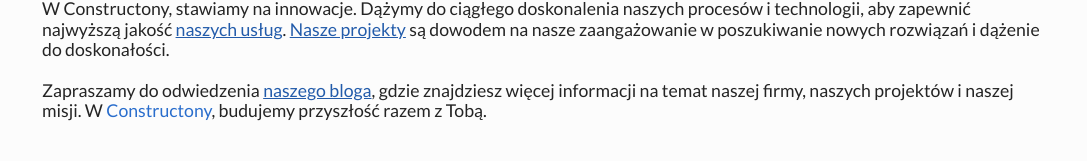
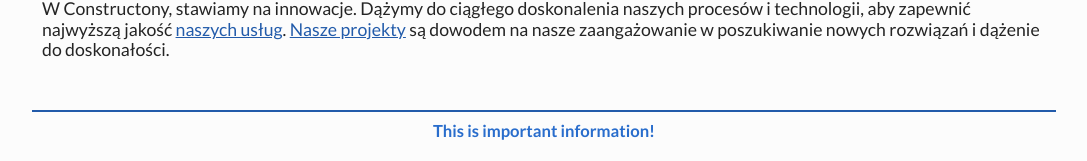
Before and after one commit to xtherexuu/Constructony, a React (Vite) app: page /aboutus in a window 1280 px wide. Shown: the part 693-854 px from the top of the page, without its empty margins (96-1183 px from the left). Built offline with nearby package versions, Linux system fonts and the light colour scheme.

Commit message:
Delete the blog section from whole site

```diff
--- a/src/components/Pages/About/index.jsx
+++ b/src/components/Pages/About/index.jsx
@@ -41,13 +41,6 @@
           <TextLink to="/projects">Nasze projekty</TextLink> są dowodem na nasze
           zaangażowanie w poszukiwanie nowych rozwiązań i dążenie do
           doskonałości.
-          <br />
-          <br />
-          Zapraszamy do odwiedzenia{" "}
-          <TextLink to="/blog">naszego bloga</TextLink>, gdzie znajdziesz więcej
-          informacji na temat naszej firmy, naszych projektów i naszej misji. W{" "}
-          <TextHighlight>Constructony</TextHighlight>, budujemy przyszłość razem
-          z Tobą.
         </TextComponent>
       </AboutSection>
     </Wrapper>
--- a/src/components/Pages/Home/index.jsx
+++ b/src/components/Pages/Home/index.jsx
@@ -264,9 +264,8 @@
           <TextHighlight>Constructony</TextHighlight> wierzymy, że każdy projekt
           jest szansą na wprowadzenie innowacji i doskonałości. Chcesz wiedzieć
           więcej? <br /> Zapraszamy do odwiedzenia strony{" "}
-          <TextLink to="/aboutus#header">"O nas"</TextLink>, oraz naszego{" "}
-          <TextLink to="/blog">bloga</TextLink>, gdzie znajdziesz więcej
-          informacji.
+          <TextLink to="/aboutus#header">"O nas"</TextLink>, gdzie znajdziesz
+          więcej informacji.
         </TextComponent>
       </Section>
       <Section
--- a/src/layouts/MainLayout/index.jsx
+++ b/src/layouts/MainLayout/index.jsx
@@ -43,8 +43,6 @@
   MdInfo,
   MdOutlineLocalOffer,
   MdLocalOffer,
-  MdOutlineTipsAndUpdates,
-  MdTipsAndUpdates,
   MdOutlineContactPhone,
   MdContactPhone,
 } from "react-icons/md";
@@ -107,13 +105,6 @@
               <PiProjectorScreenChartFill />
             </div>
             <span>Projekty</span>
-          </StyledNavLink>
-          <StyledNavLink to="/blog">
-            <div>
-              <MdOutlineTipsAndUpdates />
-              <MdTipsAndUpdates />
-            </div>
-            <span>Blog</span>
           </StyledNavLink>
           <StyledNavLink to="/contact">
             <div>
```
